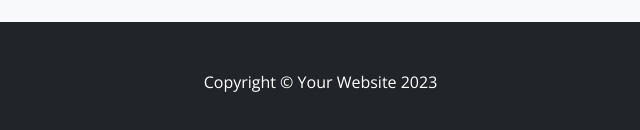
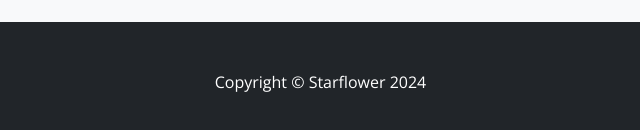
Before and after one commit to hanyujeong/MozziMeow, a plain HTML site: page views/food/food.html in a window 1280 px wide. Shown: the part 806-936 px from the top of the page, 180-820 px from the left. Drawn offline with nearby package versions, Linux system fonts and the light colour scheme.

Commit message:
Change Footer Copyright

```diff
--- a/views/food/food.html
+++ b/views/food/food.html
@@ -148,7 +148,7 @@
 
         <!-- Footer-->
         <footer class="py-5 bg-dark">
-            <div class="container"><p class="col-lg-9 m-0 text-center text-white" id="footer">Copyright &copy; Your Website 2023</p></div>
+            <div class="container"><p class="col-lg-9 m-0 text-center text-white" id="footer">Copyright &copy; Starflower 2024</p></div>
         </footer>
 
         <!-- Bootstrap core JS-->
```
Also changed, not shown: views/food/food1.html (+1 -1 lines), views/food/food2.html (+1 -1 lines), views/nature/nature.html (+1 -1 lines), views/nature/nature1.html (+1 -1 lines), views/nature/nature2.html (+1 -1 lines), views/nature/nature3.html (+1 -1 lines), views/nature/nature4.html (+1 -1 lines).
